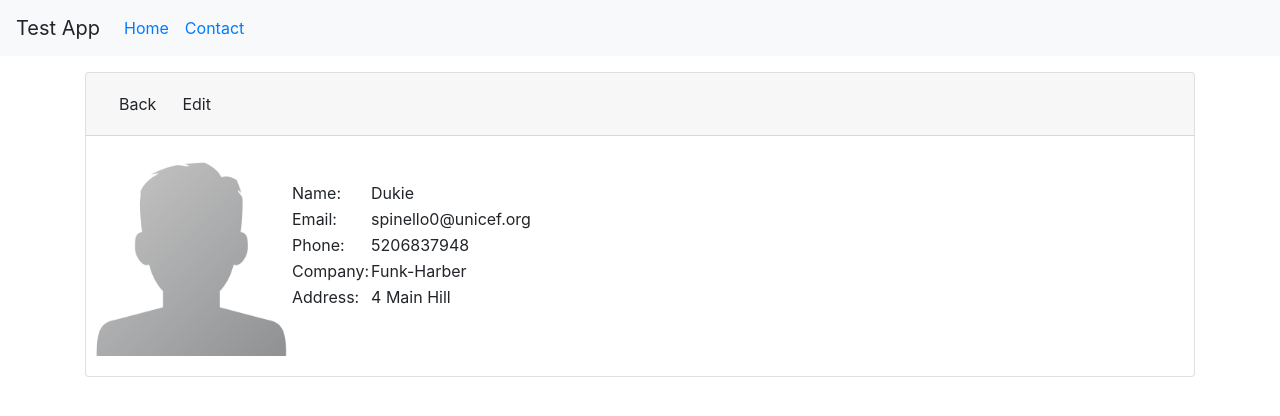
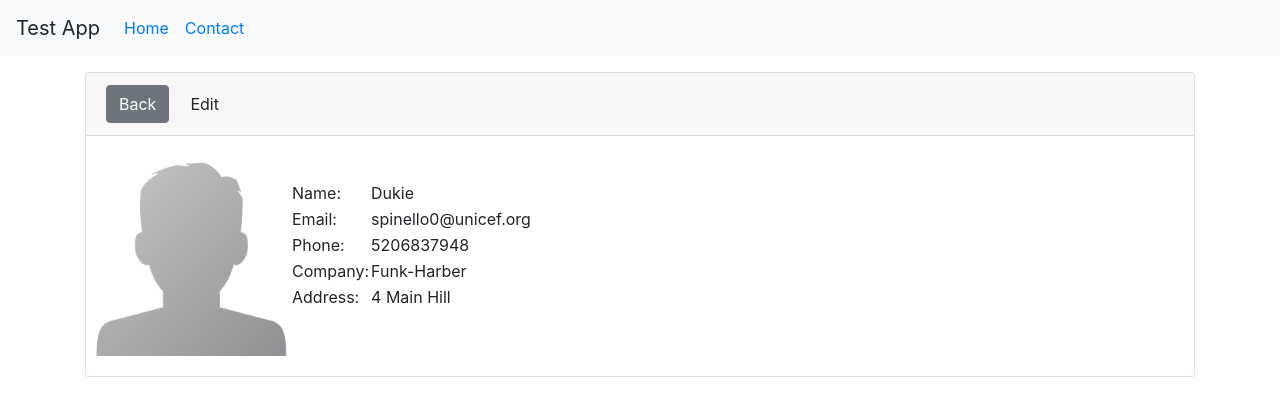
Before and after one commit to orewaafif/profile-app, an Angular app: page /contact/1/view in a window 1280 px wide. Shown: the top 416 px of the page. Built offline with nearby package versions, Linux system fonts and the light colour scheme.

Commit message:
Make style changes for better

```diff
--- a/src/app/details/details.component.css
+++ b/src/app/details/details.component.css
@@ -11,6 +11,6 @@
     padding-top: 24px;
 }
 
-btn{
-    float: right;
+.btn-grey{
+    margin-left: 8px;
 }
--- a/src/app/details/details.component.html
+++ b/src/app/details/details.component.html
@@ -4,8 +4,8 @@
   <div class="card-details">
     <div class="card">
       <div class="card-header">
-        <button class="btn" (click)="goBack()">Back</button>
-        <button class="btn" (click)="toggleModal()">Edit</button>
+        <button class="btn btn-secondary" (click)="goBack()">Back</button>
+        <button class="btn btn-grey" (click)="toggleModal()">Edit</button>
         <!-- <span class="card-title">{{selected.name}}</span> -->
       </div>
       <div class="card-body">
--- a/src/app/modal-details/modal-details.component.css
+++ b/src/app/modal-details/modal-details.component.css
@@ -0,0 +1,13 @@
+.bg-modal{
+    background-color: rgba(0, 0, 0, 0.8);
+    height: 100%;
+    width: 100%;
+    position: fixed;
+    top: 0px;
+    left: 0px;
+    z-index: 10;
+}
+
+.modal{
+    display: block !important;
+}
--- a/src/app/modal-details/modal-details.component.html
+++ b/src/app/modal-details/modal-details.component.html
@@ -1,3 +1,6 @@
+<div class="bg-modal">
+
+</div>
 <div class="container">
   <div class="modal" tabindex="-1" role="dialog">
     <div class="modal-dialog" role="document">
--- a/src/styles.scss
+++ b/src/styles.scss
@@ -5,7 +5,3 @@
 .card{
     margin-top: 16px;
 }
-
-.modal{
-    display: block;
-}
```
